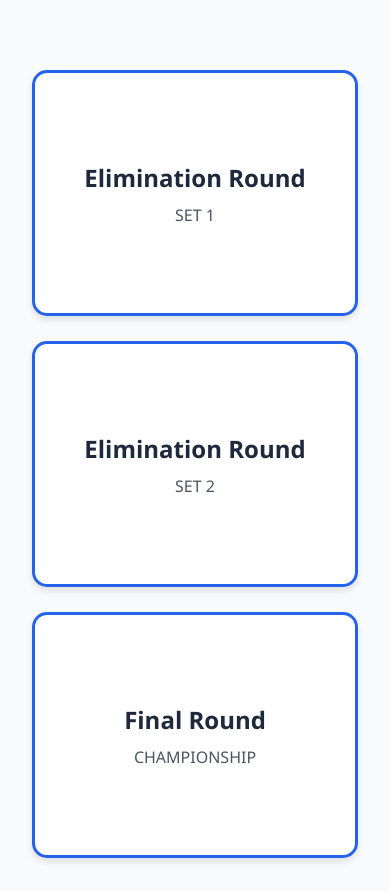
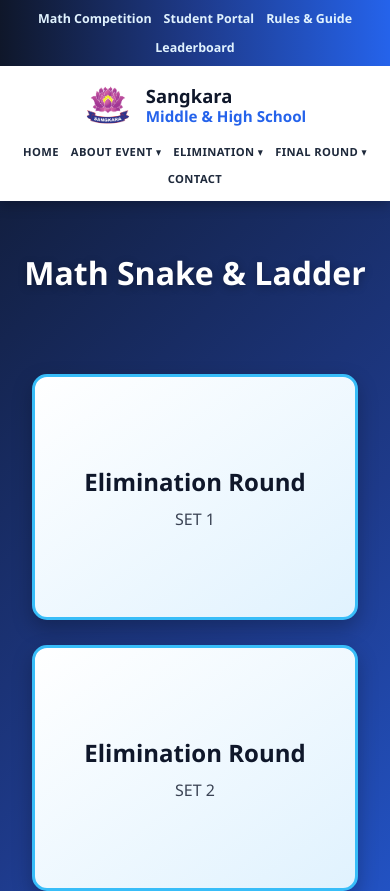
Before and after one commit to runggusai/Math-snake-ladder, a plain HTML site: page index.html in a window 390 px wide. Shown: the top 891 px of the page. Drawn offline with Linux system fonts and the light colour scheme.

Commit message:
Update index.html

```diff
--- a/index.html
+++ b/index.html
@@ -4,10 +4,13 @@
     <meta charset="UTF-8">
     <meta name="viewport" content="width=device-width, initial-scale=1.0">
     <title>Math Snake & Ladder</title>
-    <link rel="icon" type="image/png" href="sangkara_logo.png">
+    <link rel="icon" type="image/png" href="Math.png">
     <style>
         :root {
+    --logo-navy: #0f172a;
+    --logo-blue: #1e3a8a;
     --primary: #2563eb;
+    --logo-cyan: #38bdf8;
     --success: #16a34a;
     --danger: #dc2626;
     --dark: #1e293b;
@@ -16,14 +19,129 @@
 
         body {
             font-family: 'Segoe UI', Tahoma, Geneva, Verdana, sans-serif;
-            background-color: var(--light);
+            background: linear-gradient(
+                135deg,
+                var(--logo-navy) 0%,
+                var(--logo-blue) 55%,
+                var(--primary) 100%
+            );
+            color: var(--light);
+            margin: 0;
+            padding: 0;
+            display: flex;
+            flex-direction: column;
+            min-height: 100vh;
+        }
+
+        /* HEADER SEKOLAH */
+        header {
+            width: 100%;
+            box-shadow: 0 4px 12px rgba(0,0,0,0.25);
+            position: sticky;
+            top: 0;
+            z-index: 1000;
+        }
+
+        .top-bar {
+            background: linear-gradient(
+                90deg,
+                var(--logo-navy),
+                var(--logo-blue),
+                var(--primary)
+            );
+            color: white;
+            padding: 10px 40px;
+            display: flex;
+            justify-content: flex-end;
+            gap: 25px;
+            font-size: 0.78rem;
+            font-weight: 600;
+            flex-wrap: wrap;
+        }
+
+        .top-bar a {
+            color: #e0f2fe;
+            text-decoration: none;
+        }
+
+.top-bar a:hover {
+    color: var(--logo-cyan);
+}
+
+.main-navbar {
+    background: white;
+    padding: 15px 40px;
+    display: flex;
+    justify-content: space-between;
+    align-items: center;
+    flex-wrap: wrap;
+    gap: 15px;
+}
+
+.school-brand {
+    display: flex;
+    align-items: center;
+    gap: 14px;
+    text-decoration: none;
+}
+
+.school-brand img {
+    width: 48px;
+    height: 48px;
+    object-fit: contain;
+    border-radius: 50%;
+}
+
+.school-name {
+    color: var(--logo-navy);
+    font-weight: 800;
+    font-size: 1.15rem;
+    line-height: 1.2;
+}
+
+.school-name span {
+    display: block;
+    font-weight: 700;
+    font-size: 0.95rem;
+    color: var(--primary);
+}
+
+.nav-links {
+    display: flex;
+    gap: 24px;
+    align-items: center;
+    flex-wrap: wrap;
+}
+
+.nav-links a {
     color: var(--dark);
-            margin: 0;
+    text-decoration: none;
+    font-weight: 700;
+    font-size: 0.85rem;
+    letter-spacing: 0.4px;
+    text-transform: uppercase;
+}
+
+.nav-links a:hover {
+    color: var(--primary);
+}
+
+/* KONTEN UTAMA */
+.main-content {
     padding: 20px;
+    width: 100%;
+    box-sizing: border-box;
     display: flex;
     flex-direction: column;
     align-items: center;
-            min-height: 100vh;
+}
+
+h1 {
+    text-align: center;
+    margin-top: 30px;
+    margin-bottom: 10px;
+    color: white;
+    text-shadow: 0 2px 8px rgba(0,0,0,0.3);
 }
 
         h1 { text-align: center; margin-bottom: 30px; }
@@ -38,9 +156,25 @@
             margin-top: 50px;
         }
 
+        #game-page {
+            display: none;
+            width: 100%;
+            max-width: 1000px;
+            margin: 0 auto;
+        }
+
+        .main-content {
+            padding: 20px;
+            width: 100%;
+            box-sizing: border-box;
+            display: flex;
+            flex-direction: column;
+            align-items: center;
+        }
+
         .category-card {
-            background: white;
-            border: 3px solid var(--primary);
+            background: linear-gradient(145deg, #ffffff 0%, #e0f2fe 100%);
+            border: 3px solid var(--logo-cyan);
             border-radius: 15px;
             width: 280px;
             height: 200px;
@@ -49,17 +183,23 @@
             justify-content: center;
             align-items: center;
             cursor: pointer;
-            transition: transform 0.2s, box-shadow 0.2s;
-            box-shadow: 0 4px 6px rgba(0,0,0,0.1);
+            transition: all 0.3s ease;
+            box-shadow: 0 8px 20px rgba(0, 0, 0, 0.25);
             text-align: center;
             padding: 20px;
+            color: var(--logo-navy);
         }
 
         .category-card:hover {
             transform: translateY(-8px);
-            background-color: var(--primary);
-            color: white;
-            box-shadow: 0 10px 15px rgba(37, 99, 235, 0.3);
+            background: linear-gradient(
+                135deg,
+                var(--primary) 0%,
+                var(--logo-cyan) 100%
+            );
+            border-color: #ffffff;
+            color: #ffffff;
+            box-shadow: 0 12px 25px rgba(56, 189, 248, 0.45);
         }
 
         .category-card h2 { margin: 0 0 10px 0; font-size: 1.5rem; }
@@ -136,11 +276,13 @@
         .modal-overlay {
             display: none;
             position: fixed;
-            top: 0; left: 0; width: 100%; height: 100%;
+            inset: 0;
+            width: 100%;
+            height: 100%;
             background: rgba(0, 0, 0, 0.75);
             justify-content: center;
             align-items: center;
-            z-index: 1000;
+            z-index: 9999;
         }
 
         .modal-content {
@@ -150,7 +292,9 @@
             width: 90%;
             max-width: 700px;
             text-align: center;
-            box-shadow: 0 20px 25px rgba(0,0,0,0.2);
+            color: #1e293b;
+            position: relative;
+            z-index: 10000;
         }
 
         .timer-badge {
@@ -179,10 +323,12 @@
         }
 
         .question-text {
+            display: block;
+            color: #1e293b;
             font-size: 1.8rem;
             font-weight: 600;
             margin: 25px 0;
-            line-height: 1.4;
+            line-height: 1.5;
         }
 
         .answer-key {
@@ -224,9 +370,92 @@
             border-radius: 10px;
             margin-top: 20px;
         }
+
+        @media (max-width: 768px) {
+
+        .top-bar {
+            justify-content: center;
+            padding: 10px;
+            gap: 12px;
+        }
+
+        .main-navbar {
+            justify-content: center;
+            padding: 15px;
+        }
+
+        .nav-links {
+            justify-content: center;
+            gap: 12px;
+        }
+
+        .nav-links a {
+            font-size: 0.7rem;
+        }
+
+        .grid-container {
+            gap: 5px;
+        }
+
+        .box {
+            font-size: 0.9rem;
+        }
+
+        .category-card {
+            width: 80%;
+            max-width: 280px;
+        }
+
+        .nav-header {
+            flex-wrap: wrap;
+            gap: 10px;
+            justify-content: center;
+        }
+    }
     </style>
 </head>
+
 <body>
+
+    <!-- HEADER SEKOLAH -->
+    <header>
+
+        <!-- TOP BAR -->
+        <div class="top-bar">
+            <a href="#">Math Competition</a>
+            <a href="#">Student Portal</a>
+            <a href="#">Rules & Guide</a>
+            <a href="#">Leaderboard</a>
+        </div>
+
+        <!-- MAIN NAVBAR -->
+        <div class="main-navbar">
+
+            <a href="#" class="school-brand">
+                <img src="sangkara_logo.png" alt="Sangkara School">
+
+                <div class="school-name">
+                    Sangkara
+                    <span>Middle & High School</span>
+                </div>
+            </a>
+
+            <nav class="nav-links">
+                <a href="#">Home</a>
+                <a href="#">About Event ▾</a>
+                <a href="#">Elimination ▾</a>
+                <a href="#">Final Round ▾</a>
+                <a href="#">Contact</a>
+            </nav>
+
+        </div>
+    </header>
+
+    <!-- KONTEN UTAMA -->
+    <div class="main-content">
+
+        <h1>Math Snake & Ladder</h1>
+
 
         <!-- PAGE 1: CATEGORY SELECTION -->
         <div id="home-page">
@@ -260,23 +489,36 @@
     </div>
 
     <!-- QUESTION POP-UP MODAL -->
+
     <div class="modal-overlay" id="question-modal">
         <div class="modal-content">
-            <div id="modal-box-number" style="font-weight: bold; color: #64748b;">BOX #1</div>
-            <div class="timer-badge" id="timer-display">30</div>
 
-            <div class="question-text" id="question-text">Question will appear here...</div>
+            <div id="modal-box-number">
+                BOX #1
+            </div>
 
-            <!-- Committee Answer Key Guide -->
-            <!-- Answer Key Hidden -->
-<div class="answer-key" id="answer-key" style="display: none;"></div>
+            <div class="timer-badge" id="timer-display">
+                30
+            </div>
+
+            <div class="question-text" id="question-text">
+                Question will appear here...
+            </div>
 
             <div class="action-buttons" id="panitia-controls">
-                <button class="btn-action btn-true" onclick="handleResult('CORRECT')">✅ CORRECT (Roll Dice)</button>
-                <button class="btn-action btn-false" onclick="handleResult('INCORRECT')">❌ INCORRECT (Stay)</button>
+                <button class="btn-action btn-true"
+                    onclick="handleResult('CORRECT')">
+                    ✅ CORRECT (Roll Dice)
+                </button>
+
+                <button class="btn-action btn-false"
+                    onclick="handleResult('INCORRECT')">
+                    ❌ INCORRECT (Stay)
+                </button>
             </div>
 
             <div id="result-banner"></div>
+
         </div>
     </div>
 
@@ -406,7 +648,8 @@ questionBank.set1 = [
   { q: "Integrate (4x² + 5) with respect to x.", a: "4x³/3 + 5x + C" },
   { q: "A = {2,3,5,7}, B = {1,3,5,9}. Find A ∩ B.", a: "{3, 5}" },
   { q: "Find the gradient of the line through (-2, 1) and (2, 9).", a: "2" },
-  { q: "Find the LCM of 10 and 16.", a: "80" }
+  { q: "Find the LCM of 10 and 16.", a: "80" },
+  { q: "Solve: 2x + 10 = 30.", a: "x = 10" }
 ];
 
 // Soal Set 2
@@ -682,29 +925,52 @@ questionBank.final = [
         }
 
         // 5. OPEN QUESTION & 30-SECOND TIMER
+
         function openQuestion(boxIndex) {
             currentBoxIndex = boxIndex;
+
             const cat = categories[currentCategoryIndex];
             const data = questionBank[cat.id][boxIndex];
 
-            document.getElementById('modal-box-number').innerText = `${cat.name.toUpperCase()} — BOX #${boxIndex + 1}`;
+            // Cek apakah soal tersedia
+            if (!data || !data.q) {
+                alert("Question not found!");
+                return;
+            }
+
+            document.getElementById('modal-box-number').innerText =
+                `${cat.name.toUpperCase()} — BOX #${boxIndex + 1}`;
+
+            // Tampilkan pertanyaan
             document.getElementById('question-text').innerText = data.q;
 
-            document.getElementById('panitia-controls').style.display = 'flex';
-            document.getElementById('result-banner').style.display = 'none';
+            // Tampilkan modal
             document.getElementById('question-modal').style.display = 'flex';
 
-            // Permanently lock the box
+            // Tampilkan tombol panitia
+            document.getElementById('panitia-controls').style.display = 'flex';
+
+            // Sembunyikan hasil sebelumnya
+            document.getElementById('result-banner').style.display = 'none';
+
+            // Tandai kotak sudah dibuka
+            if (!openedBoxes[cat.id].includes(boxIndex)) {
                 openedBoxes[cat.id].push(boxIndex);
-            localStorage.setItem('mathSnakeOpened', JSON.stringify(openedBoxes));
+                localStorage.setItem(
+                    'mathSnakeOpened',
+                    JSON.stringify(openedBoxes)
+                );
+            }
 
-            // Start Timer
+            // Mulai timer
             timeLeft = 30;
+
             const timerEl = document.getElementById('timer-display');
             timerEl.innerText = timeLeft;
             timerEl.classList.remove('timer-danger');
 
             clearInterval(timerInterval);
+
             timerInterval = setInterval(() => {
                 timeLeft--;
                 timerEl.innerText = timeLeft;
@@ -758,6 +1024,16 @@ questionBank.final = [
                 renderGrid();
             }
         }
+
+        // CEK JUMLAH SOAL
+        console.log("Set 1:", questionBank.set1.length);
+        console.log("Set 2:", questionBank.set2.length);
+        console.log("Final:", questionBank.final.length);
         </script>
+
+    </div>
+    <!-- AKHIR MAIN CONTENT -->
+
 </body>
 </html>
+</html>
```
Lines whose indentation alone changed are shown as unchanged.
